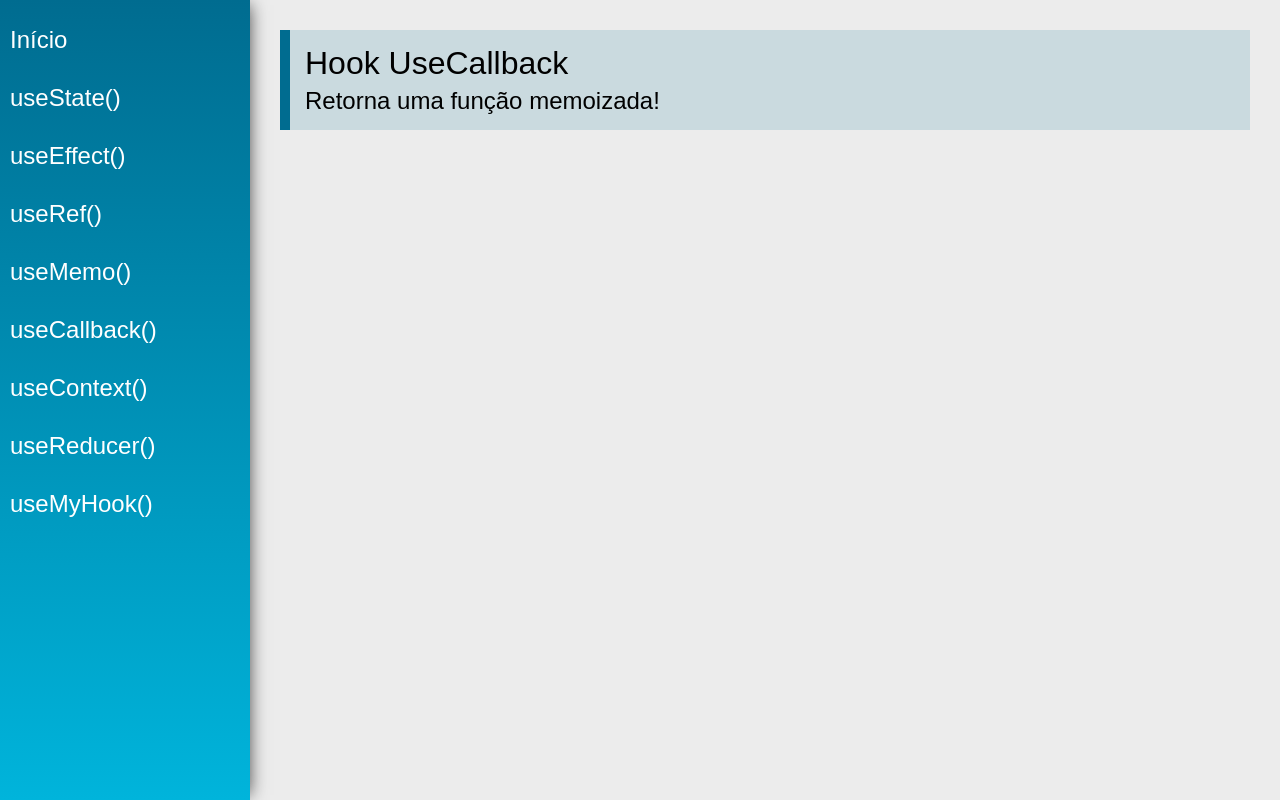
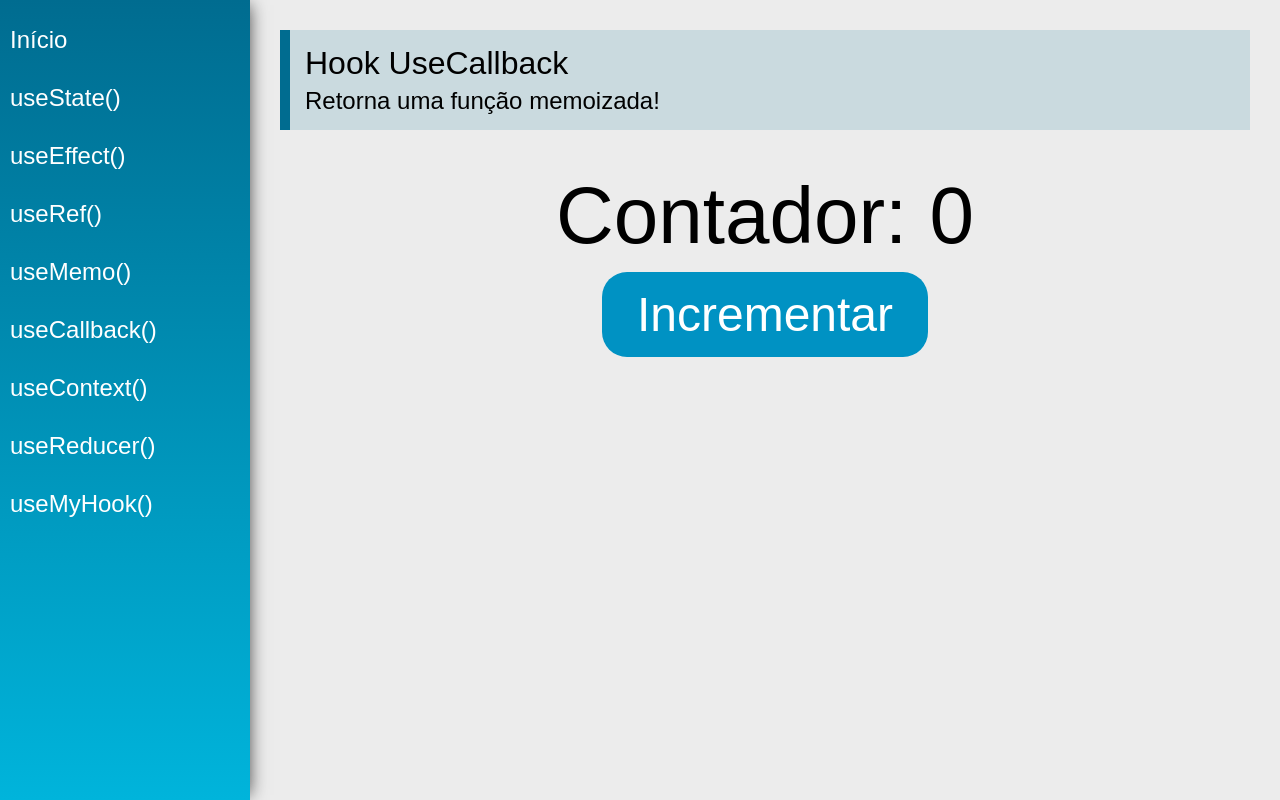
Before and after one commit to juancoutinhoflooxmongagua/Hooks, a React (Create React App) app: page /useCallback in a window 1280 px wide. Built offline with nearby package versions, Linux system fonts and the light colour scheme.

Commit message:
feat: create functions for UseCallback

```diff
--- a/src/views/examples/UseCallback.jsx
+++ b/src/views/examples/UseCallback.jsx
@@ -1,13 +1,23 @@
-import React from 'react'
+import React, { useState, useCallback } from 'react'
 import PageTitle from '../../components/layout/PageTitle'
 
-const UseCallback = (props) => {
+const UseCallback = () => {
+    const [count, setCount] = useState(0)
+
+    const increment = useCallback(() => {
+        setCount(prevCount => prevCount + 1)
+    }, [])
+
     return (
         <div className="UseCallback">
             <PageTitle
                 title="Hook UseCallback"
                 subtitle="Retorna uma função memoizada!"
             />
+            <div className="center">
+                <span className="text">Contador: {count}</span>
+                <button className="btn" onClick={increment}>Incrementar</button>
+            </div>
         </div>
     )
 }
```
